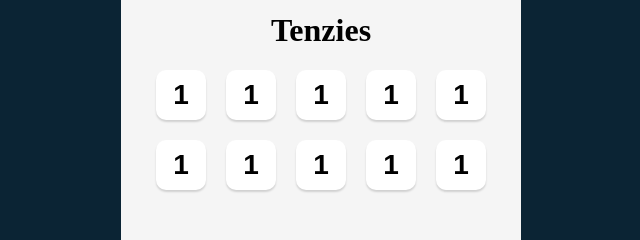
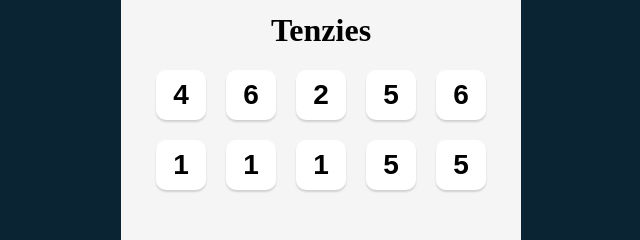
Before and after one commit to SebastianR0589/tenzies_game_project, a React (Vite) app: page / in a window 1280 px wide. Shown: the part 310-550 px from the top of the page, without its empty margins (319-959 px from the left). Built offline with nearby package versions, Linux system fonts and the light colour scheme.

Commit message:
added random functionality instead of hardcoded numbers

```diff
--- a/src/App.jsx
+++ b/src/App.jsx
@@ -1,8 +1,24 @@
 import './App.css'
 import Die from './components/Die.jsx'
+import React from 'react'
+
+
 
 
 function App() {
+
+  const [diceState, setDiceState] = React.useState(generateAlllNewDice())
+
+  const diceElements = diceState.map(num => <Die value={num} />)  //“for this number, make a Die component”
+
+
+  function generateAlllNewDice() {
+    let diceArray = []
+      for (let i = 0; i < 10; i++) {
+        diceArray.push( Math.ceil(Math.random() * 6))
+      }
+      return diceArray
+    }
 
 
   return (
@@ -10,16 +26,7 @@
     <main>
     <h1>Tenzies</h1>
     <div className='dice-container'>
-     <Die value="1"/>
-     <Die value="1"/>
-     <Die value="1"/>
-     <Die value="1"/>
-     <Die value="1"/>
-     <Die value="1"/>
-     <Die value="1"/>
-     <Die value="1"/>
-     <Die value="1"/>
-     <Die value="1"/>
+     {diceElements}
      </div>
     </main>
 
```
